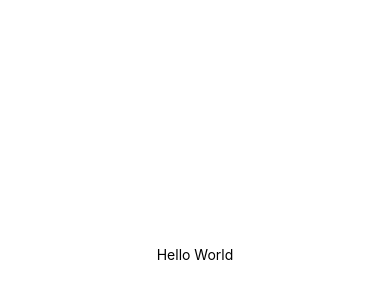
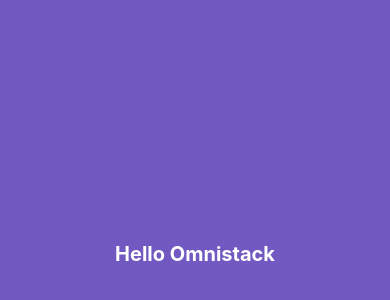
Before and after one commit to marciommrs/Semana_OmniStack_11, a React Native app in the folder mobile/: screen / in a window 390 px wide. Shown: the part 168-468 px from the top of the page. Built offline with nearby package versions, Linux system fonts and the light colour scheme.

Commit message:
Configurações iniciais de ícone e splash screen.

```diff
--- a/mobile/App.js
+++ b/mobile/App.js
@@ -4,16 +4,22 @@ import { StyleSheet, Text, View } from 'react-native';
 export default function App() {
   return (
     <View style={styles.container}>
-      <Text>Hello World</Text>
+      <Text style={styles.title}>Hello Omnistack</Text>
     </View>
   );
 }
 
 const styles = StyleSheet.create({
   container: {
-    flex: 1,
-    backgroundColor: '#fff',
+    flex: 1, //Ocupar o tamanho todo da tela
+    backgroundColor: '#7159c1',
     alignItems: 'center',
     justifyContent: 'center',
   },
+
+  title: {
+    color: '#FFF',
+    fontSize: 20,
+    fontWeight: 'bold'
+  }
 });
--- a/mobile/app.json
+++ b/mobile/app.json
@@ -13,7 +13,7 @@
     "splash": {
       "image": "./assets/splash.png",
       "resizeMode": "contain",
-      "backgroundColor": "#ffffff"
+      "backgroundColor": "#e02041"
     },
     "updates": {
       "fallbackToCacheTimeout": 0
```
Also changed, not shown: mobile/assets/icon.png, mobile/assets/splash.png.
